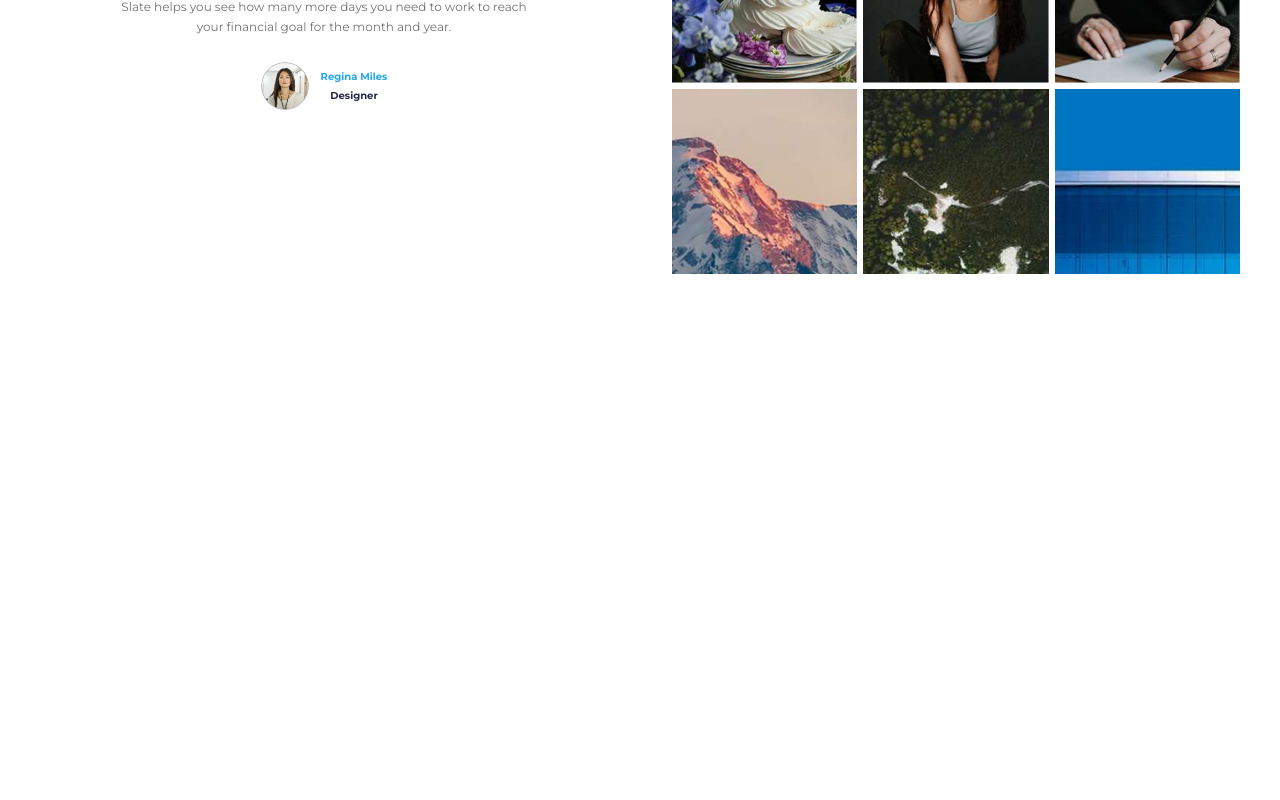
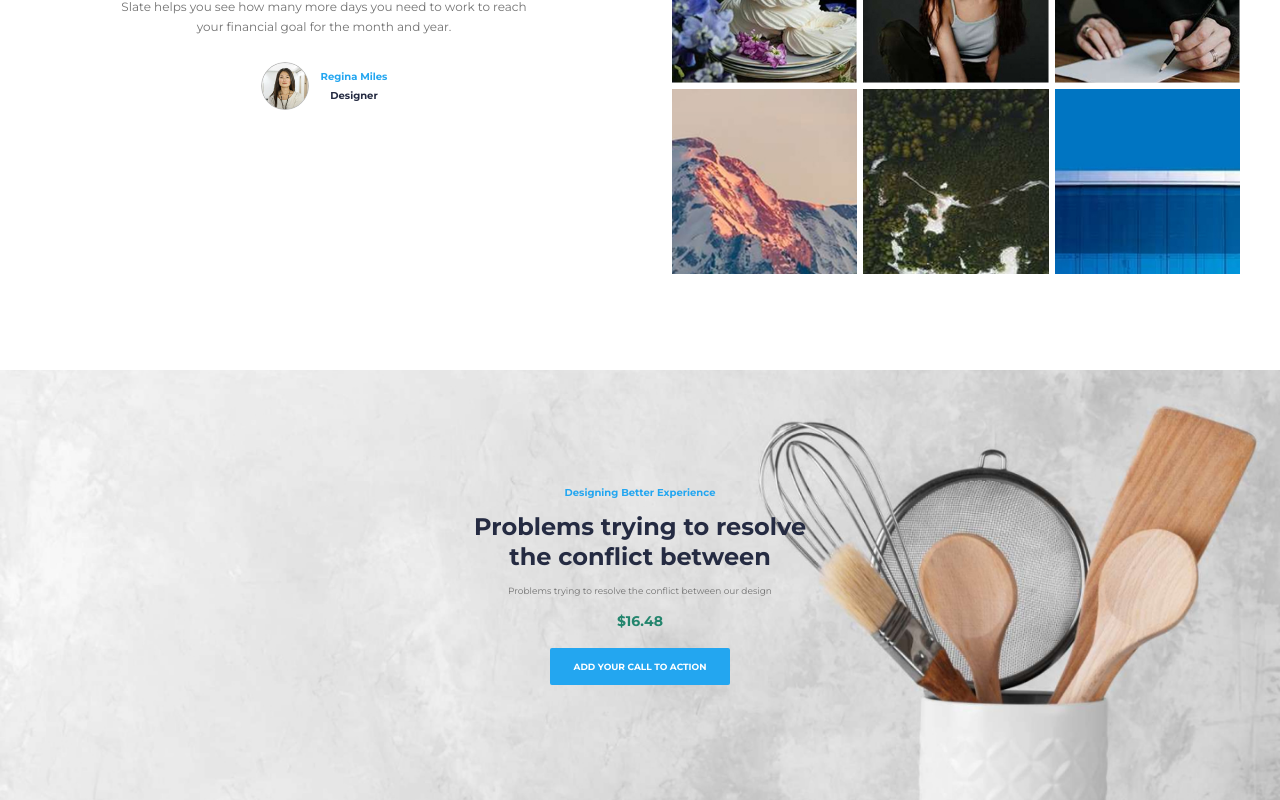
Before and after one commit to Davidemulo/bandage-landing-page, a React (Vite) app: page / in a window 1280 px wide. Shown: the part 2535-3335 px from the top of the page. Before the commit the page ends 2905 px from the top, so only its background shows below. Built offline with nearby package versions, Linux system fonts and the light colour scheme; no server answers.

Commit message:
feat: build cta section

```diff
--- a/src/App.tsx
+++ b/src/App.tsx
@@ -5,6 +5,7 @@ import { ProductSection } from './components/ProductSection/ProductSection'
 import { Services } from './components/Services/Services'
 import { FeaturedPosts } from './components/FeaturedPosts/FeaturedPosts'
 import { Testimonials } from './components/Testimonials/Testimonials'
+import { CtaSection } from './components/CtaSection/CtaSection'
 
 function App() {
   return (
@@ -24,6 +25,7 @@ function App() {
 
         <Testimonials />
 
+        <CtaSection />
       </main>
     </>
   )
--- /dev/null
+++ b/src/components/CtaSection/CtaSection.css
@@ -0,0 +1,90 @@
+.ctaSection {
+  min-height: 360px;
+
+  display: flex;
+  align-items: center;
+  justify-content: center;
+
+  padding: 4rem 1.5rem;
+
+  background-position: center;
+  background-repeat: no-repeat;
+  background-size: cover;
+
+  text-align: center;
+}
+
+.ctaSectionContent {
+  width: min(100%, 560px);
+}
+
+.ctaSectionEyebrow {
+  margin: 0 0 0.75rem;
+
+  color: #23a6f0;
+
+  font-size: 0.625rem;
+  font-weight: 700;
+}
+
+.ctaSectionTitle {
+  margin: 0 0 0.75rem;
+
+  color: #252b42;
+
+  font-size: 1.25rem;
+  font-weight: 700;
+  line-height: 1.25;
+}
+
+.ctaSectionDescription {
+  margin: 0 auto 0.75rem;
+
+  max-width: 350px;
+
+  color: #737373;
+
+  font-size: 0.5625rem;
+  line-height: 1.6;
+}
+
+.ctaSectionPrice {
+  margin: 0 0 1rem;
+
+  color: #23856d;
+
+  font-size: 0.875rem;
+  font-weight: 700;
+}
+
+.ctaSectionButton {
+  padding: 0.75rem 1.5rem;
+
+  border: 0;
+  border-radius: 2px;
+
+  background-color: #23a6f0;
+
+  color: #ffffff;
+
+  font-family: inherit;
+  font-size: 0.5625rem;
+  font-weight: 700;
+  text-transform: uppercase;
+
+  cursor: pointer;
+}
+
+.ctaSectionButton:hover {
+  background-color: #1d8dcc;
+}
+
+@media (min-width: 768px) {
+  .ctaSection {
+    min-height: 430px;
+  }
+
+  .ctaSectionTitle {
+    font-size: 1.5rem;
+  }
+}
--- /dev/null
+++ b/src/components/CtaSection/CtaSection.tsx
@@ -0,0 +1,42 @@
+import ctaBackground from '../../assets/images/cta/ctaBackground.jpg'
+
+import './CtaSection.css'
+
+export function CtaSection() {
+  return (
+    <section
+      className="ctaSection"
+      style={{
+        backgroundImage: `url(${ctaBackground})`,
+      }}
+    >
+      <div className="ctaSectionContent">
+        <p className="ctaSectionEyebrow">
+          Designing Better Experience
+        </p>
+
+        <h2 className="ctaSectionTitle">
+          Problems trying to resolve
+          <br />
+          the conflict between
+        </h2>
+
+        <p className="ctaSectionDescription">
+          Problems trying to resolve the conflict between
+          our design
+        </p>
+
+        <p className="ctaSectionPrice">
+          $16.48
+        </p>
+
+        <button
+          type="button"
+          className="ctaSectionButton"
+        >
+          Add Your Call To Action
+        </button>
+      </div>
+    </section>
+  )
+}
```
Also changed, not shown: src/assets/images/cta/ctaBackground.jpg (added).
